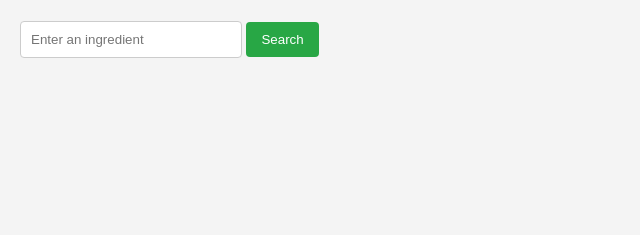
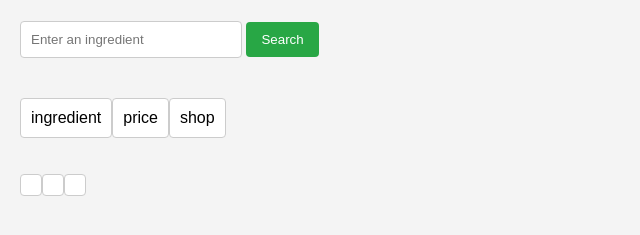
Before and after one commit to IsaacWalton1234/GroceryPigeon, a website: page ingredient-app/src/index.html in a window 1280 px wide. Shown: the part 79-314 px from the top of the page, without its empty margins (0-640 px from the left). Drawn offline with Linux system fonts and the light colour scheme.

Commit message:
make it so that the ingrdiants pricee and shops are in line

```diff
--- a/ingredient-app/src/index.html
+++ b/ingredient-app/src/index.html
@@ -14,10 +14,17 @@
             <input type="text" id="ingredient-input" placeholder="Enter an ingredient" required>
             <button id="serch">Search</button>
         </form>
+        <section class="title">
+        <p>ingredient</p>
+        <p>price</p>
+        <p>shop</p>
+        </section>
 
-        <p class="ingredients" id="ingredients"></p>
-        <p class="price" id="price"></p>
-
+        <section class="ingredient_row">
+        <p id="ingredients"></p>
+        <p id="price"></p>
+        <p id="shop"></p>
+        </section>
     </div>
 </body>
 </html>
--- a/ingredient-app/src/styles.css
+++ b/ingredient-app/src/styles.css
@@ -33,7 +33,7 @@ button:hover {
     background-color: #218838;
 }
 
-.results {
+p{
     margin-top: 20px;
     padding: 10px;
     background-color: white;
@@ -41,7 +41,14 @@ button:hover {
     border-radius: 4px;
 }
 
+.ingredient_row{
+    display: flex;
+}
+
+.title{
+    display: flex;
+}
+
 p{
-    display: inline-block;
     padding-right: 10px;
 }
```
